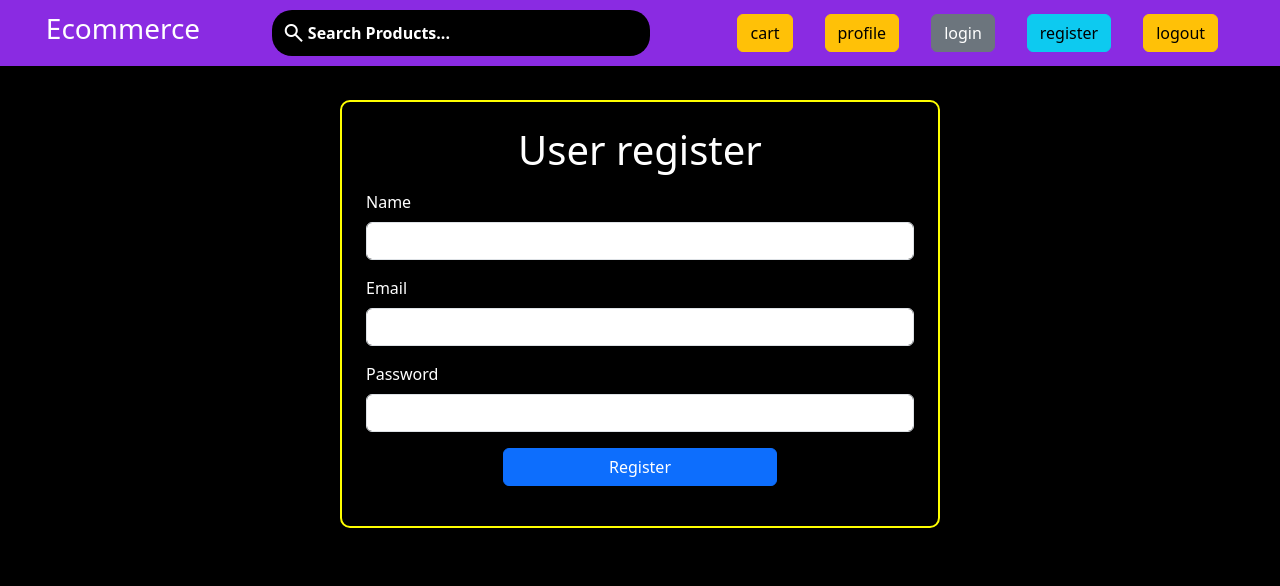
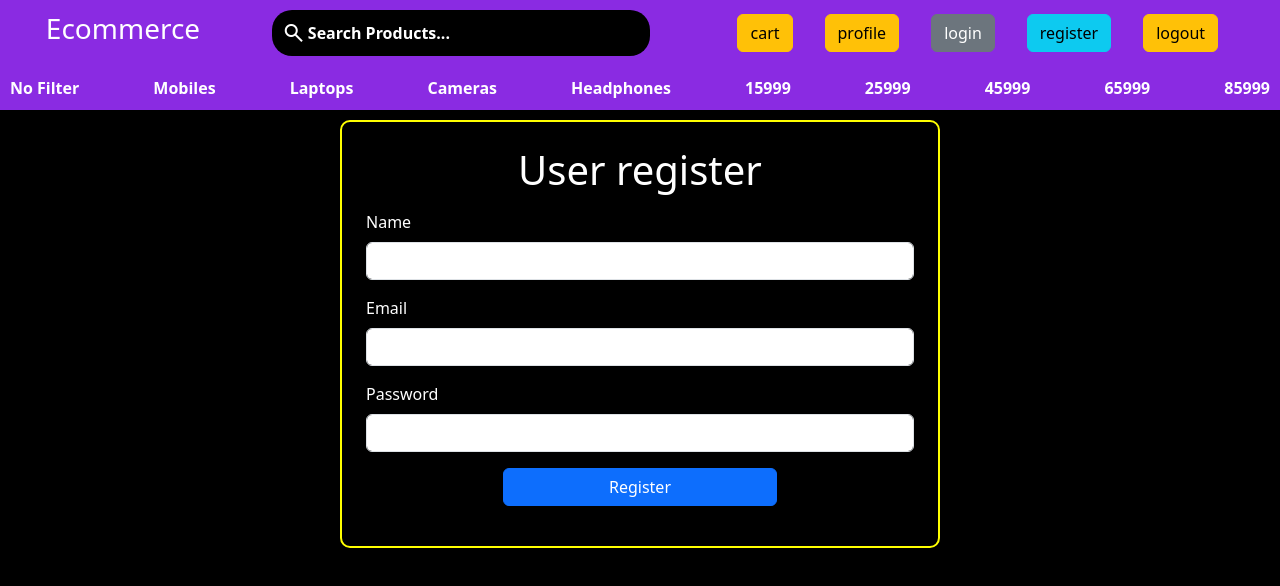
Before and after one commit to TarunPatidar04/EcommerceWebsite-Frontend, a React (Vite) app: page /register in a window 1280 px wide. Shown: the top 586 px of the page. Built offline with nearby package versions, Linux system fonts and the light colour scheme; no server answers.

Commit message:
filter a Product data on Navbar bar component

```diff
--- a/src/components/Navbar.jsx
+++ b/src/components/Navbar.jsx
@@ -1,9 +1,22 @@
-import { useState } from "react";
+import { useContext, useState } from "react";
 import { Link, useNavigate } from "react-router-dom";
+import AppContext from "../context/AppContext";
 
 const Navbar = () => {
+  const { setFilterData, products } = useContext(AppContext);
   const navigate = useNavigate();
   const [searchTerm, setSearchTerm] = useState("");
+
+  const filterByCategory = (cat) => {
+    setFilterData(
+      products.filter(
+        (data) => data.category.toLowerCase() === cat.toLowerCase()
+      )
+    );
+  };
+  const filterByPrice = (price) => {
+    setFilterData(products.filter((data) => data.price > price));
+  };
   const submitHandler = (e) => {
     e.preventDefault();
     navigate(`/product/search/${searchTerm}`);
@@ -47,7 +60,38 @@ const Navbar = () => {
             <button className="btn btn-warning mx-3">logout</button>
           </div>
         </div>
-        <div className="sub_bar"></div>
+        <div className="sub_bar">
+          <div className="items" onClick={() => filterByCategory(products)}>
+            No Filter
+          </div>
+          <div className="items" onClick={() => filterByCategory("mobiles")}>
+            Mobiles
+          </div>
+          <div className="items" onClick={() => filterByCategory("laptops")}>
+            Laptops
+          </div>
+          <div className="items" onClick={() => filterByCategory("cameras")}>
+            Cameras
+          </div>
+          <div className="items" onClick={() => filterByCategory("headphones")}>
+            Headphones
+          </div>
+          <div className="items" onClick={() => filterByPrice("headphones")}>
+            15999
+          </div>
+          <div className="items" onClick={() => filterByPrice(15999)}>
+            25999
+          </div>
+          <div className="items" onClick={() => filterByPrice(45999)}>
+            45999
+          </div>
+          <div className="items" onClick={() => filterByPrice(65999)}>
+            65999
+          </div>
+          <div className="items" onClick={() => filterByPrice(85999)}>
+            85999
+          </div>
+        </div>
       </div>
     </div>
   );
--- a/src/components/product/ProductDetail.jsx
+++ b/src/components/product/ProductDetail.jsx
@@ -22,7 +22,7 @@ const ProductDetail = () => {
   }, [id]);
   return (
     <>
-      <div style={{marginTop:"100px"}}>
+      <div style={{marginTop:"120px"}}>
         <div
           className="container text-center my-5"
           style={{
--- a/src/components/product/SearchProduct.jsx
+++ b/src/components/product/SearchProduct.jsx
@@ -14,7 +14,7 @@ const SearchProduct = () => {
   }, [term, products]);
   return (
     <>
-      <div className="container text-center" style={{marginTop:"100px"}}>
+      <div className="container text-center" style={{ marginTop: "120px" }}>
         <div className="container d-flex justify-content-center align-items-center">
           <div className="row container d-flex justify-content-center align-items-center">
             {searchProduct?.map((product) => (
--- a/src/components/product/ShowProduct.jsx
+++ b/src/components/product/ShowProduct.jsx
@@ -3,13 +3,13 @@ import AppContext from "../../context/AppContext";
 import { Link } from "react-router-dom";
 
 const ShowProduct = () => {
-  const { products } = useContext(AppContext);
+  const { products, filterData } = useContext(AppContext);
   return (
     <>
-      <h1 style={{ textAlign: "center",marginTop:"100px" }}>Show Product</h1>
+      <h1 style={{ textAlign: "center", marginTop: "120px" }}>Show Product</h1>
       <div className="container d-flex justify-content-center align-items-center">
         <div className="row container d-flex justify-content-center align-items-center">
-          {products?.map((product) => (
+          {filterData?.map((product) => (
             <div
               key={product._id}
               className=" my-3 col-md-4 d-flex justify-content-center align-items-center"
--- a/src/components/user/Login.jsx
+++ b/src/components/user/Login.jsx
@@ -31,7 +31,7 @@ const Login = () => {
   };
   return (
     <>
-      <div style={{ marginTop: "100px" }}>
+      <div style={{ marginTop: "120px" }}>
         <div
           className="container my-5 p-4"
           style={{
--- a/src/components/user/Register.jsx
+++ b/src/components/user/Register.jsx
@@ -33,7 +33,7 @@ const Register = () => {
   };
   return (
     <>
-      <div style={{ marginTop: "100px" }}>
+      <div style={{ marginTop: "120px" }}>
         <div
           className="container my-5 p-4"
           style={{
--- a/src/context/AppState.jsx
+++ b/src/context/AppState.jsx
@@ -8,6 +8,7 @@ const AppState = (props) => {
   const [products, setProducts] = useState([]);
   const [token, setToken] = useState();
   const [isAuthenticated, setIsAuthenticated] = useState(false);
+  const [filterData, setFilterData] = useState([]);
 
   //Get all products
   useEffect(() => {
@@ -18,11 +19,11 @@ const AppState = (props) => {
         },
         withCredentials: true,
       });
-      console.log(api.data.products);
       setProducts(api.data.products);
+      setFilterData(api.data.products);
     };
     fetchProducts();
-  }, []);
+  }, [token]);
 
   //Register user
   const register = async (name, email, password) => {
@@ -85,7 +86,17 @@ const AppState = (props) => {
   return (
     <div>
       <AppContext.Provider
-        value={{ products, register, login, url, isAuthenticated, token }}
+        value={{
+          products,
+          register,
+          login,
+          url,
+          isAuthenticated,
+          setIsAuthenticated,
+          filterData,
+          setFilterData,
+          token,
+        }}
       >
         {props.children}
       </AppContext.Provider>
--- a/src/index.css
+++ b/src/index.css
@@ -41,6 +41,24 @@ body::-webkit-scrollbar {
 }
 
 /* Remove the Input field border  */
-.search_bar input:focus{
+.search_bar input:focus {
   outline: none;
 }
+
+.sub_bar {
+  display: flex;
+  justify-content: space-between;
+  align-items: center;
+  width: 100%;
+  background-color: blueviolet;
+  cursor: pointer;
+}
+
+.sub_bar .items{
+  padding: 10px;
+  font-weight: bold;
+}
+
+.sub_bar .items:hover{
+  background-color: black;
+}
```
